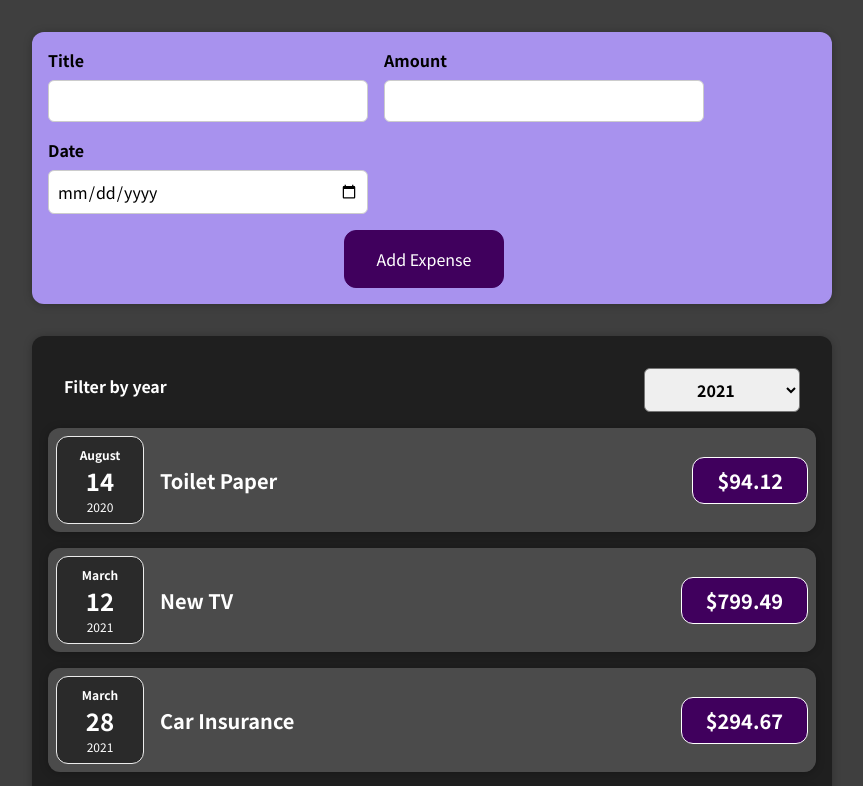
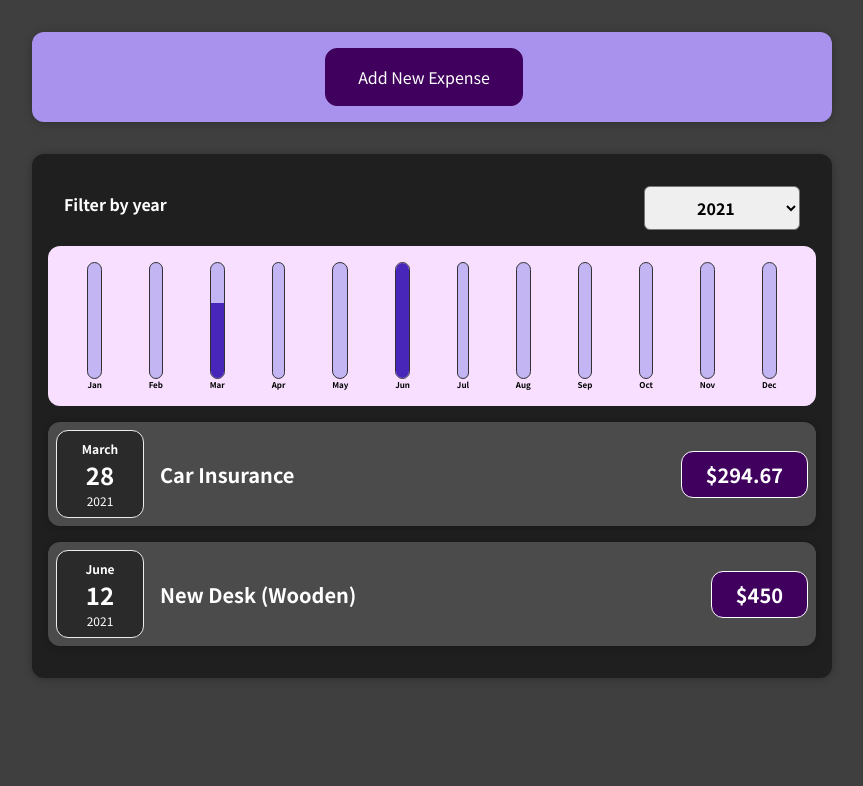
Before and after one commit to chanyu1/chart-react, a React (Create React App) app: page / in a window 1280 px wide. Shown: the top 786 px of the page, without its empty margins (208-1071 px from the left). Built offline with nearby package versions, Linux system fonts and the light colour scheme.

Commit message:
Added ExpensesChart component

```diff
--- a/src/App.js
+++ b/src/App.js
@@ -9,7 +9,12 @@
     amount: 94.12,
     date: new Date(2020, 7, 14),
   },
-  { id: "e2", title: "New TV", amount: 799.49, date: new Date(2021, 2, 12) },
+  {
+    id: "e2",
+    title: "New TV",
+    amount: 1099.49,
+    date: new Date(2021, 12, 12),
+  },
   {
     id: "e3",
     title: "Car Insurance",
@@ -28,8 +33,8 @@
   const [expenses, setExpenses] = useState(DUMMY_EXPENSES);
 
   const addExpenseHandler = (expense) => {
-    setExpenses((preveExpenses) => {
-      return [expense, ...expenses];
+    setExpenses((prevExpenses) => {
+      return [expense, ...prevExpenses];
     });
   };
 
--- /dev/null
+++ b/src/components/Chart/Chart.css
@@ -0,0 +1,9 @@
+.chart {
+  padding: 1rem;
+  border-radius: 12px;
+  background-color: #f8dfff;
+  text-align: center;
+  display: flex;
+  justify-content: space-around;
+  height: 10rem;
+}
--- /dev/null
+++ b/src/components/Chart/Chart.js
@@ -0,0 +1,23 @@
+import React from "react";
+import ChartBar from "./ChartBar";
+import "./Chart.css";
+
+const Chart = (props) => {
+  const dataPointValues = props.dataPoints.map((dataPoint) => dataPoint.value);
+  const totalMaximum = Math.max(...dataPointValues);
+
+  return (
+    <div className="chart">
+      {props.dataPoints.map((dataPoint) => (
+        <ChartBar
+          key={dataPoint.label}
+          value={dataPoint.value}
+          maxValue={totalMaximum}
+          label={dataPoint.label}
+        />
+      ))}
+    </div>
+  );
+};
+
+export default Chart;
--- /dev/null
+++ b/src/components/Chart/ChartBar.css
@@ -0,0 +1,30 @@
+.chart-bar {
+  height: 100%;
+  display: flex;
+  flex-direction: column;
+  align-items: center;
+}
+
+.chart-bar__inner {
+  height: 100%;
+  width: 100%;
+  border: 1px solid #313131;
+  border-radius: 12px;
+  background-color: #c3b4f3;
+  overflow: hidden;
+  display: flex;
+  flex-direction: column;
+  justify-content: flex-end;
+}
+
+.chart-bar__fill {
+  background-color: #4826b9;
+  width: 100%;
+  transition: all 0.3s ease-out;
+}
+
+.chart-bar__label {
+  font-weight: bold;
+  font-size: 0.5rem;
+  text-align: center;
+}
--- /dev/null
+++ b/src/components/Chart/ChartBar.js
@@ -0,0 +1,24 @@
+import React from "react";
+import "./ChartBar.css";
+
+const ChartBar = (props) => {
+  let barFillHeight = "0%";
+
+  if (props.maxValue > 0) {
+    barFillHeight = Math.round((props.value / props.maxValue) * 100) + "%";
+  }
+
+  return (
+    <div className="chart-bar">
+      <div className="chart-bar__inner">
+        <div
+          className="chart-bar__fill"
+          style={{ height: barFillHeight }}
+        ></div>
+      </div>
+      <div className="chart-bar__label">{props.label}</div>
+    </div>
+  );
+};
+
+export default ChartBar;
--- a/src/components/Expenses/ExpenseItem.js
+++ b/src/components/Expenses/ExpenseItem.js
@@ -5,6 +5,7 @@
 
 const ExpenseItem = (props) => {
   return (
+    <li>
       <Card className="expense-item">
         <ExpenseDate date={props.date} />
         <div className="expense-item__description">
@@ -12,6 +13,7 @@
           <div className="expense-item__price">${props.amount}</div>
         </div>
       </Card>
+    </li>
   );
 };
 
--- a/src/components/Expenses/Expenses.js
+++ b/src/components/Expenses/Expenses.js
@@ -1,7 +1,8 @@
 import React, { useState } from "react";
 import Card from "../UI/Card";
-import ExpenseItem from "./ExpenseItem";
 import ExpensesFilter from "./ExpensesFilter";
+import ExpensesList from "./ExpensesList";
+import ExpensesChart from "./ExpensesChart";
 import "./Expenses.css";
 
 const Expenses = (props) => {
@@ -11,39 +12,18 @@
     setFilteredYear(selectedYear);
   };
 
+  const filteredExpenses = props.items.filter((expense) => {
+    return expense.date.getFullYear().toString() === filteredYear;
+  });
+
   return (
     <Card className="expenses">
       <ExpensesFilter
         selected={filteredYear}
         onChangeFilter={filterChangeHandler}
       />
-      {props.items.map((expense) => (
-        <ExpenseItem
-          title={expense.title}
-          amount={expense.amount}
-          date={expense.date}
-        />
-      ))}
-      {/* <ExpenseItem
-        title={props.items[0].title}
-        amount={props.items[0].amount}
-        date={props.items[0].date}
-      />
-      <ExpenseItem
-        title={props.items[1].title}
-        amount={props.items[1].amount}
-        date={props.items[1].date}
-      />
-      <ExpenseItem
-        title={props.items[2].title}
-        amount={props.items[2].amount}
-        date={props.items[2].date}
-      />
-      <ExpenseItem
-        title={props.items[3].title}
-        amount={props.items[3].amount}
-        date={props.items[3].date}
-      /> */}
+      <ExpensesChart expenses={filteredExpenses} />
+      <ExpensesList items={filteredExpenses} />
     </Card>
   );
 };
--- /dev/null
+++ b/src/components/Expenses/ExpensesChart.js
@@ -0,0 +1,28 @@
+import React from "react";
+import Chart from "../Chart/Chart";
+
+const ExpensesChart = (props) => {
+  const chartDataPoints = [
+    { label: "Jan", value: 0 },
+    { label: "Feb", value: 0 },
+    { label: "Mar", value: 0 },
+    { label: "Apr", value: 0 },
+    { label: "May", value: 0 },
+    { label: "Jun", value: 0 },
+    { label: "Jul", value: 0 },
+    { label: "Aug", value: 0 },
+    { label: "Sep", value: 0 },
+    { label: "Oct", value: 0 },
+    { label: "Nov", value: 0 },
+    { label: "Dec", value: 0 },
+  ];
+
+  for (const expense of props.expenses) {
+    const expenseMonth = expense.date.getMonth();
+    chartDataPoints[expenseMonth].value += expense.amount;
+  }
+
+  return <Chart dataPoints={chartDataPoints} />;
+};
+
+export default ExpensesChart;
--- /dev/null
+++ b/src/components/Expenses/ExpensesList.css
@@ -0,0 +1,9 @@
+.expenses-list {
+  list-style: none;
+  padding: 0;
+}
+
+.expenses-list__fallback {
+  color: white;
+  text-align: center;
+}
--- /dev/null
+++ b/src/components/Expenses/ExpensesList.js
@@ -0,0 +1,24 @@
+import React from "react";
+import ExpenseItem from "./ExpenseItem";
+import "./ExpensesList.css";
+
+const ExpensesList = (props) => {
+  if (props.items.length === 0) {
+    return <h2 className="expenses-list__fallback">Found no expenses.</h2>;
+  }
+
+  return (
+    <ul className="expenses-list">
+      {props.items.map((expense) => (
+        <ExpenseItem
+          key={expense.id}
+          title={expense.title}
+          amount={expense.amount}
+          date={expense.date}
+        />
+      ))}
+    </ul>
+  );
+};
+
+export default ExpensesList;
--- a/src/components/NewExpense/ExpenseForm.js
+++ b/src/components/NewExpense/ExpenseForm.js
@@ -30,13 +30,11 @@
 
   const submitHandler = (event) => {
     event.preventDefault();
-
     const expenseData = {
       title: enteredTitle,
-      amount: enteredAmount,
+      amount: +enteredAmount,
       date: new Date(enteredDate),
     };
-
     props.onSaveExpenseData(expenseData);
     setEnteredTitle("");
     setEnteredAmount("");
@@ -75,7 +73,10 @@
           />
         </div>
       </div>
-      <div className="bew-expense__actions">
+      <div className="new-expense__actions">
+        <button type="button" onClick={props.onCancel}>
+          Cancel
+        </button>
         <button type="submit">Add Expense</button>
       </div>
     </form>
--- a/src/components/NewExpense/NewExpense.js
+++ b/src/components/NewExpense/NewExpense.js
@@ -1,20 +1,37 @@
-import React from "react";
+import React, { useState } from "react";
 import ExpenseForm from "./ExpenseForm";
 import "./NewExpense.css";
 
 const NewExpense = (props) => {
+  const [isEditing, setIsEditing] = useState(false);
+
   const saveExpenseDataHandler = (enteredExpenseData) => {
     const expenseData = {
       ...enteredExpenseData,
       id: Math.random().toString(),
     };
+    props.onAddExpense(expenseData);
+    setIsEditing(false);
+  };
 
-    props.onAddExpense(expenseData);
+  const startEditingHandler = () => {
+    setIsEditing(true);
+  };
+  const stopEditingHandler = () => {
+    setIsEditing(false);
   };
 
   return (
     <div className="new-expense">
-      <ExpenseForm onSaveExpenseData={saveExpenseDataHandler} />
+      {!isEditing && (
+        <button onClick={startEditingHandler}>Add New Expense</button>
+      )}
+      {isEditing && (
+        <ExpenseForm
+          onSaveExpenseData={saveExpenseDataHandler}
+          onCancel={stopEditingHandler}
+        />
+      )}
     </div>
   );
 };
```
Lines whose indentation alone changed are shown as unchanged.
